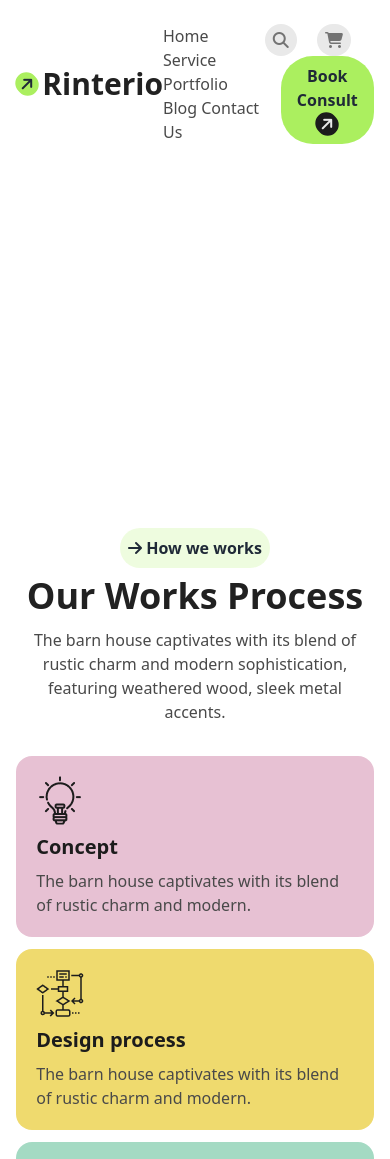
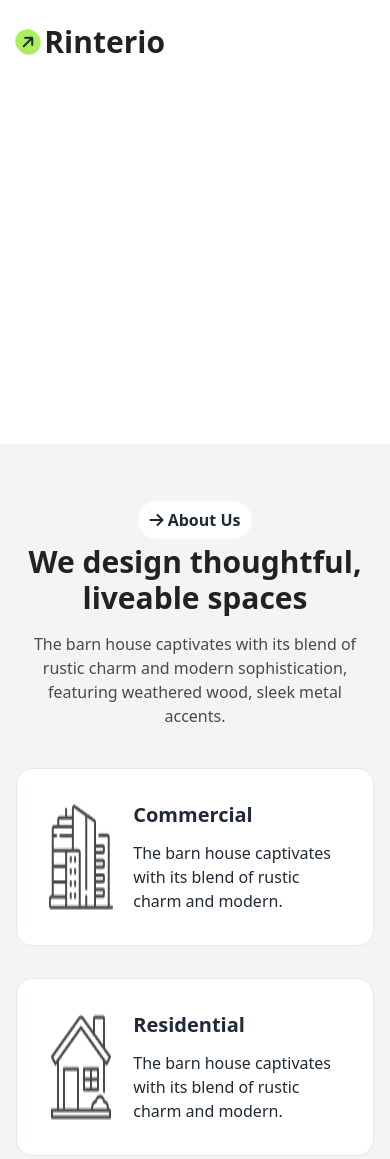
Before and after one commit to Rakib010/Home-design, a plain HTML site: page index.html in a window 390 px wide. Shown: the top 1159 px of the page. Drawn offline with nearby package versions, Linux system fonts and the light colour scheme.

Commit message:
Design throught section & responsive

```diff
--- a/index.html
+++ b/index.html
@@ -28,17 +28,17 @@
     <link rel="stylesheet" href="./style/style.css" />
   </head>
   <body>
-    <header class="w-11/12 mx-auto pt-6 mb-96">
-       <nav class="flex items-center justify-between ">
+    <header class="w-11/12 mx-auto pt-6 mb-96 bg-liner-gradient">
+       <nav class="flex items-center justify-between">
         <div class="flex items-center">
           <i
-            class="fa-solid fa-arrow-right bg-btn -rotate-45 p-1 rounded-full"
+            class="fa-solid fa-arrow-right bg-btn -rotate-45 p-[5px] rounded-full"
           ></i>
           <h6 class="text-3xl font-bold ml-1 text-color text-[#212121]">Rinterio</h6>
         </div>
-         <div class="">
-            <ul class="">
-               <li class="lg:flex gap-10 text-[#494949]">
+         <div class="hidden md:block text-[#737373]">
+            <ul>
+               <li class="lg:flex gap-10">
                 <a class="more-text-color" href="">Home</a>
                 <a href="">Service</a>
                 <a href="">Portfolio</a>
@@ -47,7 +47,7 @@
                </li>
             </ul>
          </div>
-         <div class="space-x-4">
+         <div class="space-x-4 hidden md:block">
           <i class="fa-solid fa-magnifying-glass text-[#737373] bg-[#E9E9E9] p-2 rounded-full"></i>
           <i class="fa-solid fa-cart-shopping text-[#737373] bg-[#E9E9E9] p-2 rounded-full"></i>
           <button class="bg-btn py-2 px-4  font-bold rounded-[32px]">
@@ -57,17 +57,58 @@
             ></i>
           </button>
          </div>
-
+         <i class="fa-solid fa-bars hidden"></i>
        </nav>
     </header>
 
 
     <main>
+      <!-- Design thoughtful -->
+      <section class="bg-[#F4F4F4] py-16">
+        <img class="w-24 mb-5 ml-5 hidden md:block " src="./assets/Vector.png" alt="">
+         <div class="w-11/12 mx-auto grid lg:grid-cols-2 gap-8 ">
+          <div>
+            <div class="">
+           <div class="lg:text-left text-center">
+            <span class="bg-[#FFFFFF] font-semibold px-3 py-2 rounded-[24px]"><i class="fa-solid fa-arrow-right"></i> About Us</span
+              >
+              <h2 class="text-[#212121] text-3xl font-bold mt-3 mb-4">
+                We design thoughtful, <br> liveable spaces
+              </h2>
+              <p class="more-text-color">
+                The barn house captivates with its blend of rustic charm and modern sophistication, featuring weathered wood, sleek metal
+                accents.
+              </p>
+           </div>
+            </div>
+             <div>
+                <div class="flex p-8 border rounded-2xl mt-10 bg-[#FFFFFF]">
+                   <img class="" src="./assets/commercial.png" alt="">
+                   <div class="space-x-5 space-y-3">
+                     <h6 class="text-xl font-bold ml-5">Commercial</h6>
+                     <p class="tetx-[#737373]">The barn house captivates with its blend of rustic charm and modern.</p>
+                   </div>
+                </div>
+                <div class="flex p-8 border rounded-2xl mt-8 bg-[#FFFFFF]">
+                   <img class="" src="./assets/residential.png" alt="">
+                   <div class="space-x-5 space-y-3">
+                     <h6 class="text-xl font-bold ml-5">Residential</h6>
+                     <p class="tetx-[#737373]">The barn house captivates with its blend of rustic charm and modern.</p>
+                   </div>
+                </div>
+             </div>
+          </div>
+          <div>
+            <img class="w-full" src="./assets/Rectangle.png" alt="">
+          </div>
+
+         </div>
+      </section>
       <!-- Our Works Process -->
-       <section>
+       <section class="bg-[#F4F4F4] py-16">
         <div class="w-11/12 mx-auto">
           <div class="flex flex-col justify-center items-center text-center">
-            <span class="bg-[#ABEF5F33] font-semibold p-2 rounded-[24px]"
+            <span class="bg-[#FFFFFF] font-semibold py-2 px-4 rounded-[24px]"
               ><i class="fa-solid fa-arrow-right"></i> How we works</span
             >
             <h2 class="text-[#212121] text-4xl font-bold mt-2 mb-3">
@@ -185,8 +226,7 @@
         </div>
       </section>
       <!-- Let’s Discuss Next Project -->
-      <section
-        class="bg-[url('/assets/bg.jpg')] bg-cover bg-center w-full py-16"
+      <section class="bg-[url('/assets/bg.jpg')] bg-cover bg-center w-full py-16"
       >
         <div class="w-11/12 mx-auto">
           <div class="flex flex-col justify-center items-center text-center">
--- a/style/style.css
+++ b/style/style.css
@@ -7,6 +7,6 @@
 .more-text-color{
     color: #494949;
 }
-.liner{
-    background-color: linear-gradient(0.00deg, rgb(255, 255, 255),rgba(255, 255, 255, 0) 100%);
+.bg-liner-gradient{
+    background: linear-gradient(0.00deg, rgb(255, 255, 255),rgba(255, 255, 255, 0) 100%);
 }
```
